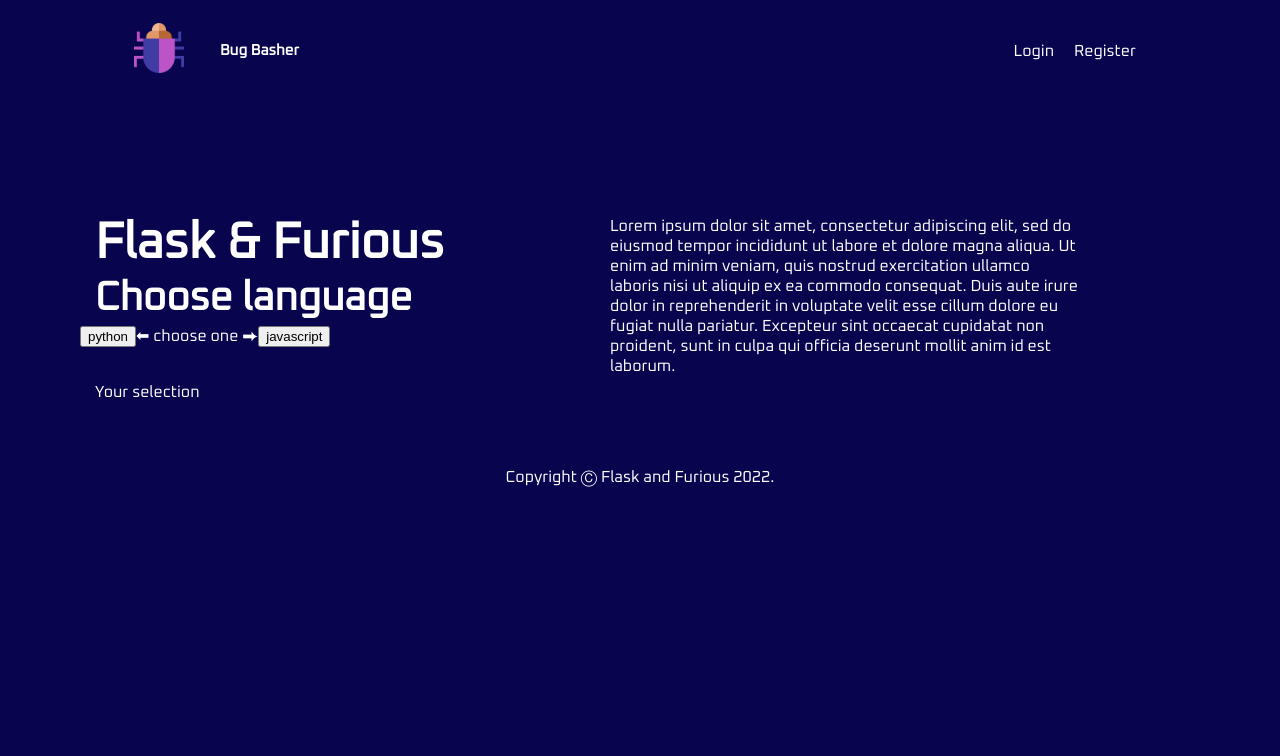
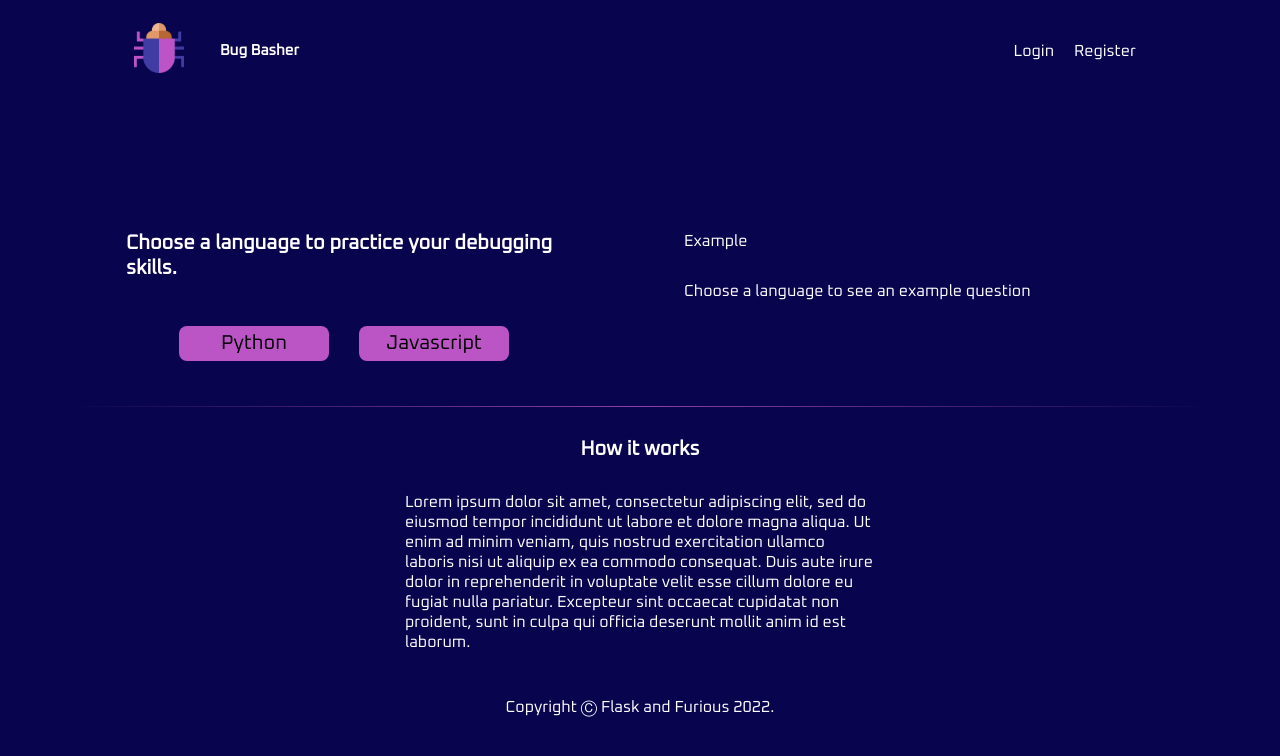
Before and after one commit to Flask-and-Furious/client_side, a React (Vite) app: page /language in a window 1280 px wide. Shown: the top 756 px of the page. Built offline with nearby package versions, Linux system fonts and the light colour scheme.

Commit message:
language page

```diff
--- a/src/components/Button/index.jsx
+++ b/src/components/Button/index.jsx
@@ -4,15 +4,15 @@ import { useNavigate } from "react-router-dom";
 
 import styles from "./index.module.css"
 
-function Button({ text, isDisabled, nextPage, cssClass }) {
-  const goTo = useNavigate();
+function Button({ text, isDisabled, nextPage, cssClass, handleClick }) {
+  // const goTo = useNavigate();
 
-  function handleNavigation() {
-    goTo(nextPage);
-  }
+  // function handleNavigation() {
+  //   goTo(nextPage);
+  // }
 
   return (
-    <button disabled={isDisabled} onClick={handleNavigation} className={styles[`${cssClass}`]}>
+    <button disabled={isDisabled} onClick={handleClick} className={styles[`${cssClass}`]}>
       {text}
     </button>
   );
--- a/src/components/Subtitle/index.module.css
+++ b/src/components/Subtitle/index.module.css
@@ -9,3 +9,7 @@ h2 {
     margin-top: 20px;
     text-align: center;
 }
+
+.language-subtitle {
+    font-size: 2rem;
+}
--- a/src/index.css
+++ b/src/index.css
@@ -72,8 +72,33 @@ p {
   display: flex;
 }
 
-.language-left {
+.language-choice {
+  padding: 15px 4% 15px 4%;
+}
+
+.language-buttons-div {
+  display: flex;
+  justify-content: center;
+  align-items: center;
+}
+
+.language-buttons-div > div {
   padding: 15px;
+}
+
+.language-play-button-div {
+  text-align: center;
+}
+
+.language-example {
+  padding: 15px 4% 15px 4%;
+}
+
+.how-it-works {
+  padding: 15px;
+  display: flex;
+  flex-direction: column;
+  align-items: center;
 }
 
 .footer-container {
@@ -146,6 +171,11 @@ nav {
   margin: 10px;
 }
 
+.right-inner-2 > a:hover {
+  color: #df9769;
+  transition: 0.5s;
+}
+
 /* Slideshow */
 
 .slideshow {
--- a/src/pages/Home/index.jsx
+++ b/src/pages/Home/index.jsx
@@ -1,4 +1,5 @@
 import React, { useState, useContext } from "react";
+import { useNavigate } from "react-router-dom";
 import { Context } from "../../Context";
 import AOS from 'aos'
 
@@ -13,6 +14,11 @@ function Home() {
     duration: 2000
   })
   const { storedSessionUser, setStoredSessionUser } = useContext(Context);
+  const navigateTo = useNavigate()
+
+  function handleNavigation () {
+    navigateTo('/login')
+  }
 
   return (
     <>
@@ -21,7 +27,7 @@ function Home() {
           <div data-aos="zoom-in">
             <Title title="Bug Basher" />
             <Subtitle subtitle="Can you catch all the bugs?" />
-            <Button text="Play" cssClass={"play"}/>
+            <Button text="Play" cssClass={"play"} handleClick={handleNavigation}/>
           </div>
         </div>
         <div className="right-title" data-aos="zoom-in-left">
--- a/src/pages/Language/index.jsx
+++ b/src/pages/Language/index.jsx
@@ -2,7 +2,7 @@ import React, { useContext, useState } from "react";
 import { useNavigate } from "react-router-dom";
 
 import Game from "../Game";
-import { Button, Option, Subtitle, Title } from "../../components";
+import { Button, Subtitle, HR } from "../../components";
 import { Context } from "../../Context";
 
 function LanguagePage() {
@@ -35,29 +35,38 @@ function LanguagePage() {
     navigate("/game");
   };
   return (
+    <>
     <div className="language-container">
-      <div className="language-left">
-        <Title title="Flask & Furious" />
-        <Subtitle subtitle="Choose language" />
-        <div>
-          <button onClick={clickHandler}>python</button>⬅ choose one ⮕
-          <button onClick={clickHandlerOne}>javascript</button>
+      <div className="language-choice">
+        <Subtitle subtitle="Choose a language to practice your debugging skills." cssClass={"language-subtitle"}/>
+        <div className="language-buttons-div">
           <div>
-            <br></br>
-            <p>Your selection {codeLanguage}</p>
-            <br></br>
-          {/* <button onClick={HandlerOne}>go to Game page</button> */}
-
-          {codeLanguage ? (
-            <button onClick={HandlerOne}>Let's Play</button>
-          ) : null}
+            <Button text="Python" cssClass={"play"} handleClick={clickHandler}/>
+            <Button text="Javascript" cssClass={"play"} handleClick={clickHandlerOne}/>
+          </div>
         </div>
+        {codeLanguage ? (
+        <div className="language-play-button-div">
+          <Button text="Let's play" cssClass={"play"} handleClick={HandlerOne}/>
         </div>
+        ) : null}
       </div>
-      <div className="language-right">
-        <p>Lorem ipsum dolor sit amet, consectetur adipiscing elit, sed do eiusmod tempor incididunt ut labore et dolore magna aliqua. Ut enim ad minim veniam, quis nostrud exercitation ullamco laboris nisi ut aliquip ex ea commodo consequat. Duis aute irure dolor in reprehenderit in voluptate velit esse cillum dolore eu fugiat nulla pariatur. Excepteur sint occaecat cupidatat non proident, sunt in culpa qui officia deserunt mollit anim id est laborum.</p>
+      <div className="language-example">
+        {codeLanguage =="python" ? <><p>Python example</p>
+          <p>Python example question.</p>
+        </>
+        : codeLanguage == "javascript" ? <><p>Javascript Example</p>
+          <p>Javascript example question.</p></>
+        : <><p>Example</p><p>Choose a language to see an example question</p></>
+        }
       </div>
     </div>
+    <HR />
+    <div className="how-it-works">
+      <Subtitle subtitle="How it works" cssClass={"language-subtitle"}/>
+      <p>Lorem ipsum dolor sit amet, consectetur adipiscing elit, sed do eiusmod tempor incididunt ut labore et dolore magna aliqua. Ut enim ad minim veniam, quis nostrud exercitation ullamco laboris nisi ut aliquip ex ea commodo consequat. Duis aute irure dolor in reprehenderit in voluptate velit esse cillum dolore eu fugiat nulla pariatur. Excepteur sint occaecat cupidatat non proident, sunt in culpa qui officia deserunt mollit anim id est laborum.</p>
+    </div>
+    </>
   );
 }
 
```
